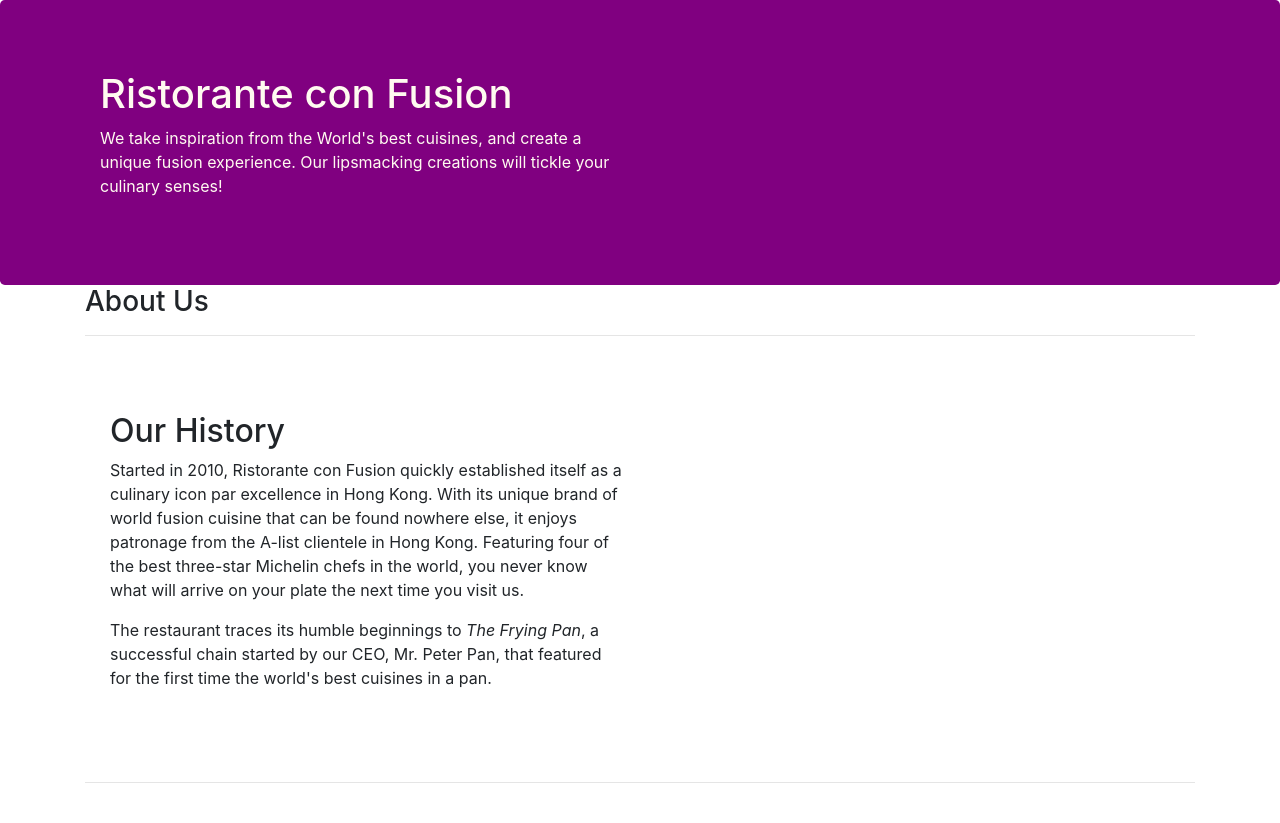
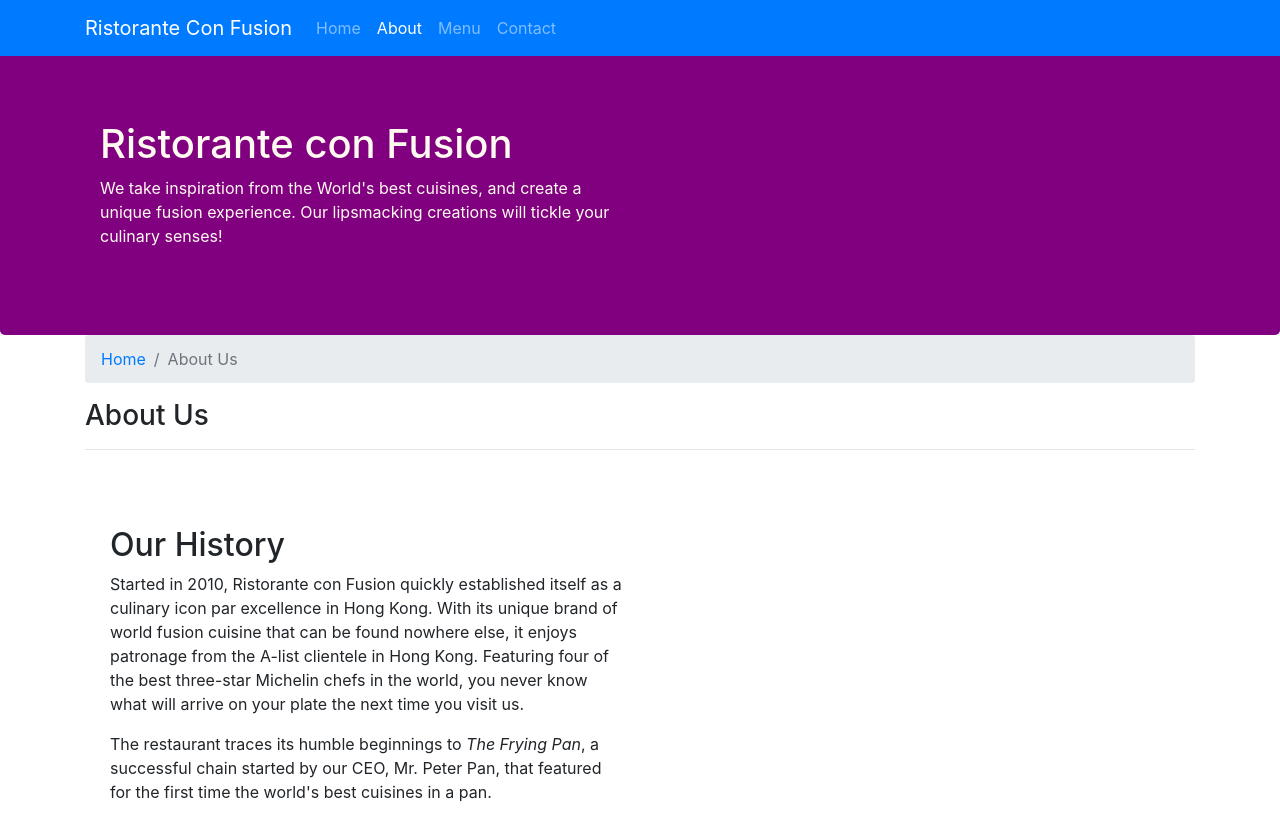
Before and after one commit to amiaynara/course_frontendUI, a website: page aboutus.html in a window 1280 px wide. Shown: the top 823 px of the page. Drawn offline with nearby package versions, Linux system fonts and the light colour scheme.

Commit message:
navbar and breadcrumbs

```diff
--- a/CSS/styles.css
+++ b/CSS/styles.css
@@ -1,3 +1,11 @@
+body{
+    padding:50px 0px 0px 0px;
+    z-index:0;
+}
+
+.navbar-dark {
+     background-color: #512DA8;
+}
 .row-header {
   margin: 0px auto;
   padding 0px auto;
--- a/aboutus.html
+++ b/aboutus.html
@@ -13,6 +13,20 @@
 </head>
 
 <body>
+    <nav class="navbar navbar-dark navbar-expand-sm bg-primary fixed-top">
+      <div class="container"><a class="navbar-brand" href="./index.html">Ristorante Con Fusion</a>
+      <div class="collapse navbar-collapse" id="Navbar">
+        <ul class="navbar-nav mr-auto">
+          <li class="nav-item"><a class="nav-link" href="./index.html">Home</a></li>
+          <li class="nav-item active"><a class="nav-link" href="#">About</a></li>
+          <li class="nav-item"><a class="nav-link" href="#">Menu</a></li>
+          <li class="nav-item"><a class="nav-link" href="#">Contact</a></li>
+          <button class="navbar-toggler" type="button" data-toggle="collapse" data-target="#Navbar">
+          <span class="nav-toggler-icon"></span>
+        </ul>
+        </div>
+      </div>
+    </nav>
 
     <header class="jumbotron">
         <div class="container">
@@ -28,7 +42,10 @@
     </header>
 
     <div class="container">
-        <div class="row row-header">
+        <div class="row row-header">            <ol class="col-12 breadcrumb">
+                <li class="breadcrumb-item"><a href="./index.html">Home</a></li>
+                <li class="breadcrumb-item active">About Us</li>
+            </ol>
             <div>
                <h3>About Us</h3>
             </div>
```
Also changed, not shown: index.html (+14 -1 lines).
